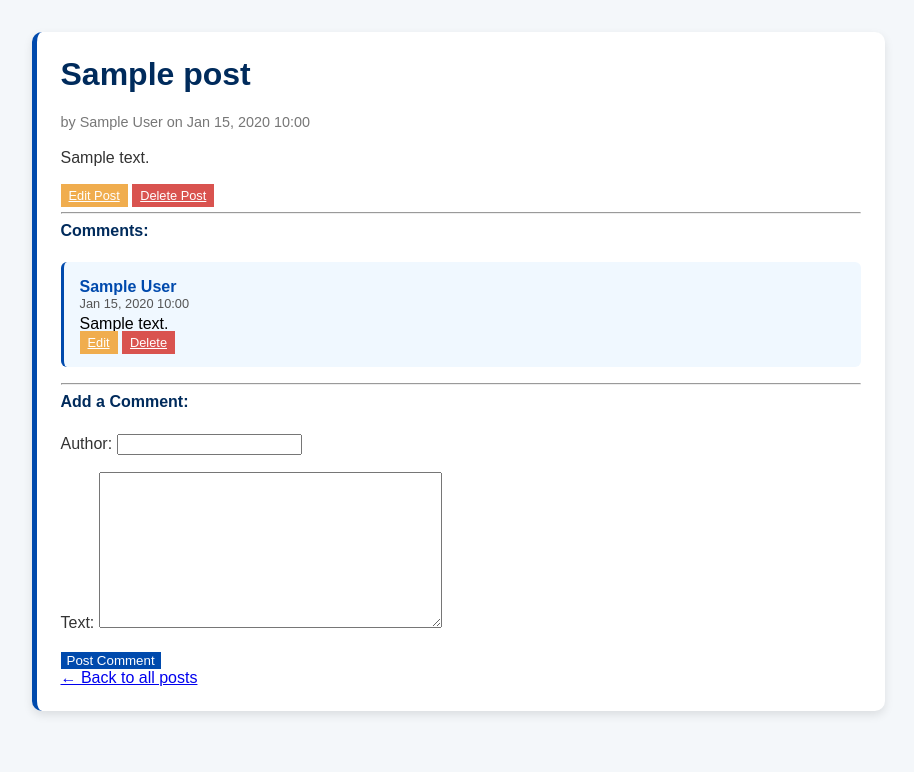
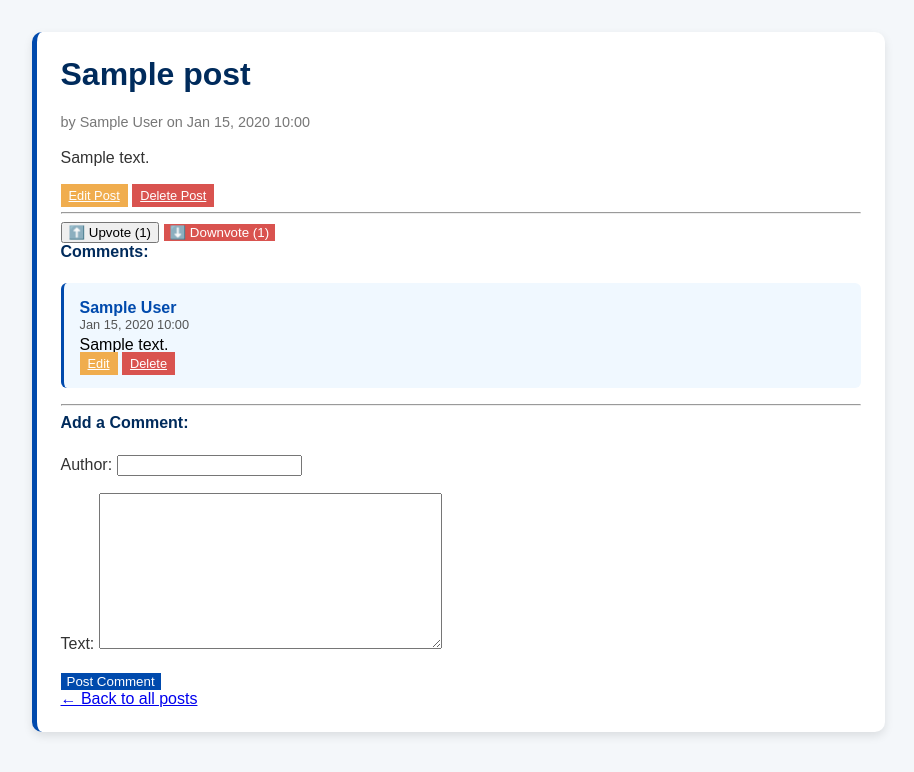
Before and after one commit to Alessandro-Villegas/discussion-board-app, a Django app: page /post/1/ in a window 1280 px wide. Shown: the top 772 px of the page, without its empty margins (182-1096 px from the left). Run offline with Django 4.2, Linux system fonts and the light colour scheme; tables that the repository leaves empty hold one stand-in row (values such as "Sample post").

Commit message:
Added an upvote/downvote system, will fix it more when we add authentication

```diff
--- a/forum/models.py
+++ b/forum/models.py
@@ -7,6 +7,9 @@ class Post(models.Model):
     content = models.TextField()
     author = models.CharField(max_length = 100)
     created_at = models.DateTimeField(default = timezone.now)
+
+    upvotes = models.IntegerField(default=0)
+    downvotes = models.IntegerField(default=0)
 
     def __str__(self):
         return self.title
--- a/forum/templates/forum/post_detail.html
+++ b/forum/templates/forum/post_detail.html
@@ -20,6 +20,18 @@
     </div>
 
     <hr>
+    <div class="vote-section my-3">
+        <form action="{% url 'upvote-post' post.pk %}" method="post" style="display:inline;">
+            {% csrf_token %}
+            <button type="submit" class="btn btn-success">⬆️ Upvote ({{ post.upvotes }})</button>
+        </form>
+
+        <form action="{% url 'downvote-post' post.pk %}" method="post" style="display:inline;">
+            {% csrf_token %}
+            <button type="submit" class="btn btn-danger">⬇️ Downvote ({{ post.downvotes }})</button>
+        </form>
+    </div>
+
     <h4>Comments:</h4>
     {% for comment in post.comments.all %}
         <div class="comment-card">
--- a/forum/urls.py
+++ b/forum/urls.py
@@ -9,5 +9,6 @@ urlpatterns = [
     path('comment/<int:pk>/edit/', views.edit_comment, name='edit-comment'),
     path('comment/<int:pk>/delete/', views.delete_comment, name='delete-comment'),
     path('create/', views.create_post, name='create_post'),
-
+    path('post/<int:pk>/upvote/', views.upvote_post, name='upvote-post'),
+    path('post/<int:pk>/downvote/', views.downvote_post, name='downvote-post'),
 ]
--- a/forum/views.py
+++ b/forum/views.py
@@ -80,3 +80,16 @@ def create_post(request):
     else:
         form = PostForm()
     return render(request, 'forum/create_post.html', {'form': form})
+
+def upvote_post(request, pk):
+    post = get_object_or_404(Post, pk=pk)
+    post.upvotes += 1
+    post.save()
+    return redirect('post-detail', pk=pk)
+
+
+def downvote_post(request, pk):
+    post = get_object_or_404(Post, pk=pk)
+    post.downvotes += 1
+    post.save()
+    return redirect('post-detail', pk=pk)
```
Also changed, not shown: forum/migrations/0002_post_downvotes_post_upvotes.py (added).
